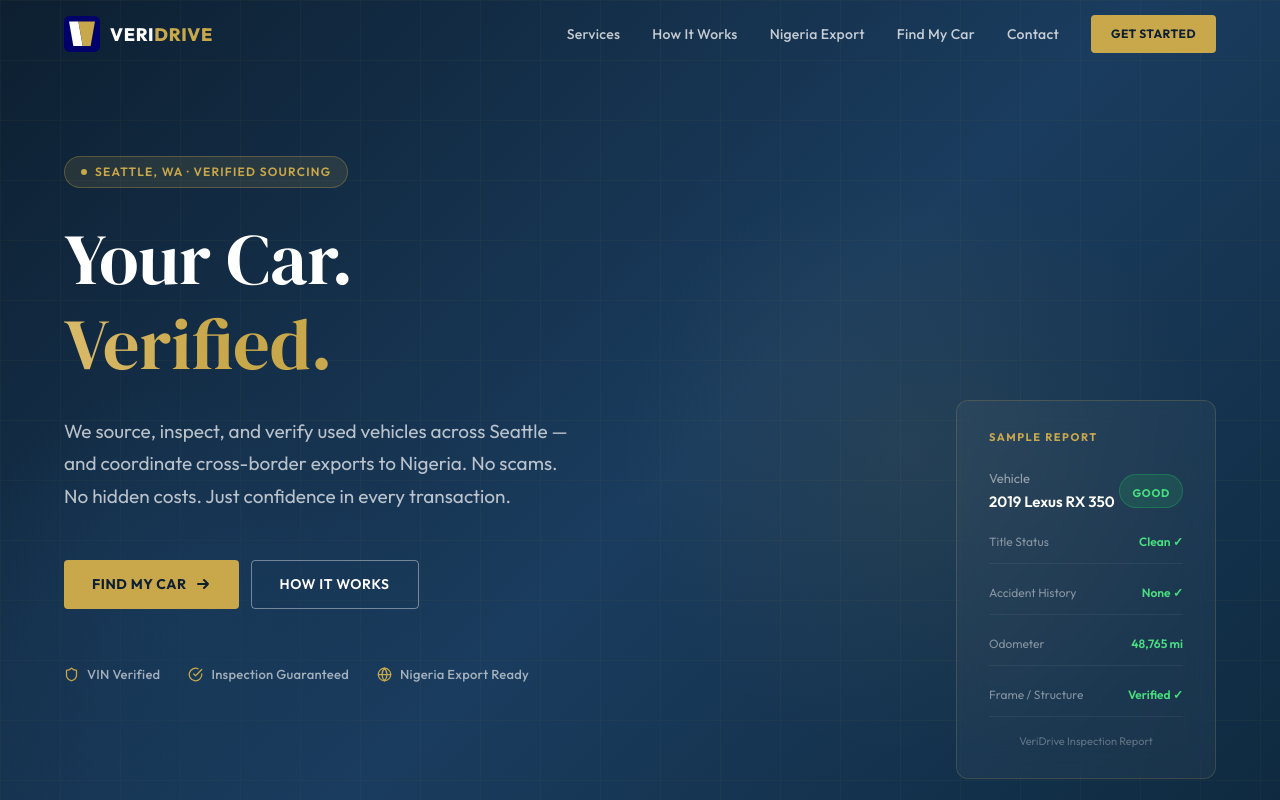
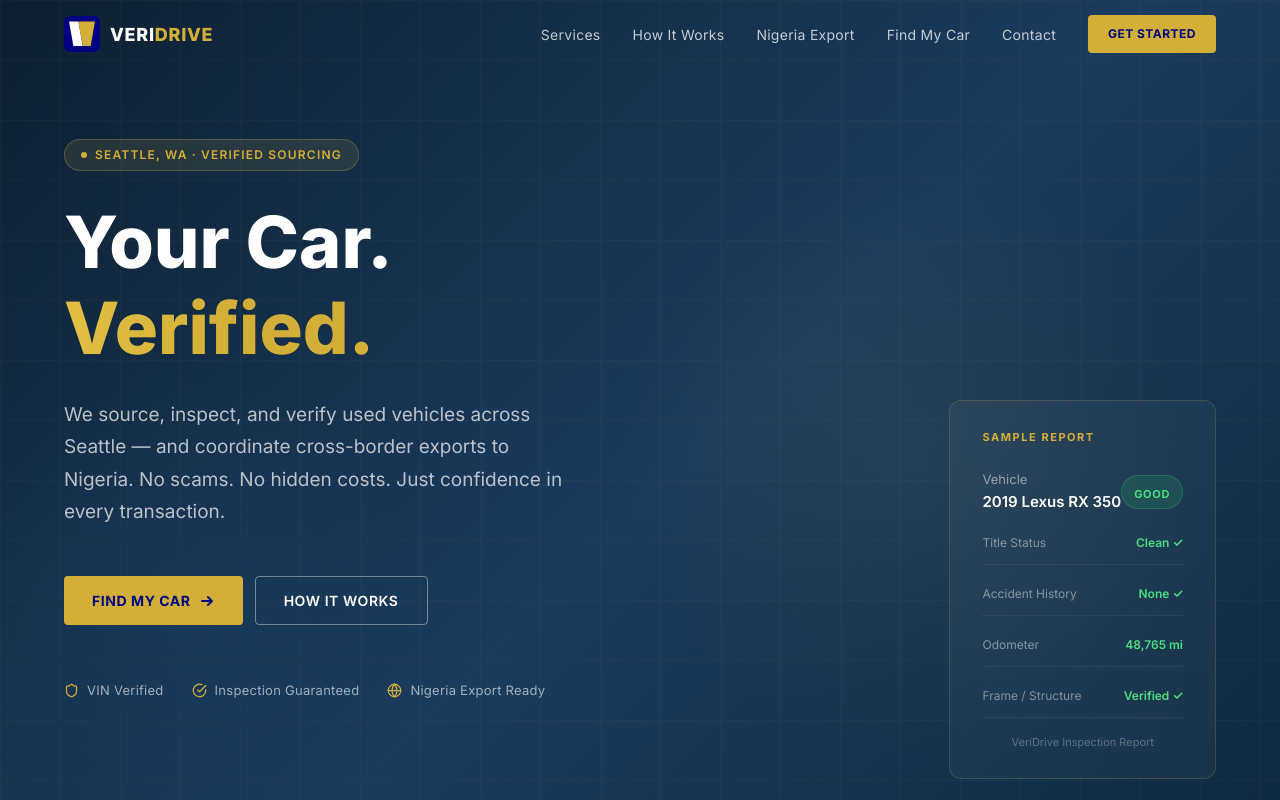
Before and after one commit to linux08/veridrive, a React (Create React App) app: page / in a window 1280 px wide. Shown: the top 800 px of the page. Built offline with nearby package versions, Linux system fonts and the light colour scheme.

Commit message:
aligned barnd design

```diff
--- a/public/index.html
+++ b/public/index.html
@@ -6,7 +6,7 @@
     <title>VeriDrive — Verified Vehicles. Transparent Process.</title>
     <link rel="preconnect" href="https://fonts.googleapis.com" />
     <link rel="preconnect" href="https://fonts.gstatic.com" crossorigin />
-    <link href="https://fonts.googleapis.com/css2?family=Outfit:wght@300;400;500;600;700;800;900&family=DM+Serif+Display:ital@0;1&display=swap" rel="stylesheet" />
+    <link href="https://fonts.googleapis.com/css2?family=Inter:wght@300;400;600;700;800&display=swap" rel="stylesheet" />
   </head>
   <body>
     <div id="root"></div>
--- a/src/components/Calculator.jsx
+++ b/src/components/Calculator.jsx
@@ -66,7 +66,7 @@ export default function Calculator_() {
         <div>
           <span className="section-label">Nigeria Export</span>
           <span className="gold-line" style={{ display: 'block', marginTop: 12, marginBottom: 16 }} />
-          <h2 style={{ fontFamily: 'DM Serif Display', fontSize: 'clamp(32px, 4vw, 46px)', fontWeight: 400, color: 'var(--navy-dark)', margin: '0 0 20px', lineHeight: 1.2 }}>
+          <h2 style={{ fontFamily: 'Inter', fontSize: 'clamp(32px, 4vw, 46px)', fontWeight: 700, color: 'var(--navy-dark)', margin: '0 0 20px', lineHeight: 1.2 }}>
             True Landed Cost Calculator
           </h2>
           <p style={{ fontSize: 16, color: '#5A7A96', lineHeight: 1.75, margin: '0 0 32px' }}>
--- a/src/components/Contact.jsx
+++ b/src/components/Contact.jsx
@@ -48,7 +48,7 @@ export default function Contact() {
                   display: 'inline-flex', alignItems: 'center', gap: 10,
                   marginTop: 36,
                   background: '#25D366', color: 'white',
-                  fontFamily: 'Outfit', fontWeight: 700, fontSize: 14,
+                  fontFamily: 'Inter', fontWeight: 700, fontSize: 14,
                   padding: '13px 24px', borderRadius: 6,
                   textDecoration: 'none', letterSpacing: '0.02em',
                   transition: 'transform 0.15s, background 0.2s',
@@ -67,7 +67,7 @@ export default function Contact() {
                 { num: '$0', label: 'Hidden Fees', desc: 'What you see is what you pay.' },
               ].map(({ num, label, desc }) => (
                 <div key={label} style={{ background: 'white', border: '1px solid #E4EEF7', borderRadius: 12, padding: '28px 28px', display: 'flex', gap: 20, alignItems: 'flex-start' }} className="card-hover">
-                  <div style={{ fontSize: 32, fontWeight: 800, color: 'var(--navy)', fontFamily: 'Outfit', lineHeight: 1, minWidth: 72 }}>{num}</div>
+                  <div style={{ fontSize: 32, fontWeight: 800, color: 'var(--navy)', fontFamily: 'Inter', lineHeight: 1, minWidth: 72 }}>{num}</div>
                   <div>
                     <div style={{ fontSize: 14, fontWeight: 700, color: 'var(--navy-dark)', marginBottom: 4 }}>{label}</div>
                     <div style={{ fontSize: 13, color: '#7A9AB4', lineHeight: 1.6 }}>{desc}</div>
@@ -97,7 +97,7 @@ export default function Contact() {
         <div style={{ maxWidth: 1200, margin: '0 auto', display: 'flex', justifyContent: 'space-between', alignItems: 'center', flexWrap: 'wrap', gap: 20 }}>
           <a href="#" style={{ textDecoration: 'none', display: 'flex', alignItems: 'center', gap: 10 }}>
             <Logo size={28} />
-            <span style={{ fontFamily: 'Outfit', fontWeight: 800, fontSize: 15, color: 'white', letterSpacing: '0.06em' }}>
+            <span style={{ fontFamily: 'Inter', fontWeight: 800, fontSize: 15, color: 'white', letterSpacing: '0.06em' }}>
               VERI<span style={{ color: 'var(--gold)' }}>DRIVE</span>
             </span>
           </a>
--- a/src/components/FindMyCar.jsx
+++ b/src/components/FindMyCar.jsx
@@ -26,7 +26,7 @@ export default function FindMyCar() {
         <div style={{ marginBottom: 52, textAlign: 'center' }}>
           <span className="section-label">Get Started</span>
           <span className="gold-line" style={{ display: 'block', margin: '12px auto 16px', transformOrigin: 'center' }} />
-          <h2 style={{ fontFamily: 'DM Serif Display', fontSize: 'clamp(32px, 4vw, 46px)', fontWeight: 400, color: 'white', margin: '0 0 16px', lineHeight: 1.2 }}>
+          <h2 style={{ fontFamily: 'Inter', fontSize: 'clamp(32px, 4vw, 46px)', fontWeight: 700, color: 'white', margin: '0 0 16px', lineHeight: 1.2 }}>
             Find My Car
           </h2>
           <p style={{ fontSize: 16, color: 'rgba(255,255,255,0.55)', lineHeight: 1.7, maxWidth: 480, margin: '0 auto' }}>
@@ -64,7 +64,7 @@ export default function FindMyCar() {
                       background: form.type === opt.value ? 'var(--gold)' : 'rgba(255,255,255,0.04)',
                       color: form.type === opt.value ? 'var(--navy-dark)' : 'rgba(255,255,255,0.5)',
                       transition: 'all 0.2s',
-                      fontFamily: 'Outfit',
+                      fontFamily: 'Inter',
                     }}
                   >
                     {opt.label}
--- a/src/components/Hero.jsx
+++ b/src/components/Hero.jsx
@@ -46,10 +46,10 @@ export default function Hero() {
           </div>
 
           {/* Headline */}
-          <h1 className="animate-fade-up-d1" style={{ fontFamily: 'DM Serif Display', fontSize: 'clamp(42px, 6vw, 72px)', lineHeight: 1.08, color: 'white', margin: '0 0 8px', fontWeight: 400 }}>
+          <h1 className="animate-fade-up-d1" style={{ fontFamily: 'Inter', fontSize: 'clamp(42px, 6vw, 72px)', lineHeight: 1.08, color: 'white', margin: '0 0 8px', fontWeight: 800 }}>
             Your Car.
           </h1>
-          <h1 className="animate-fade-up-d2" style={{ fontFamily: 'DM Serif Display', fontSize: 'clamp(42px, 6vw, 72px)', lineHeight: 1.08, margin: '0 0 32px', fontWeight: 400 }}>
+          <h1 className="animate-fade-up-d2" style={{ fontFamily: 'Inter', fontSize: 'clamp(42px, 6vw, 72px)', lineHeight: 1.08, margin: '0 0 32px', fontWeight: 800 }}>
             <span className="gold-shimmer">Verified.</span>
           </h1>
 
--- a/src/components/HowItWorks.jsx
+++ b/src/components/HowItWorks.jsx
@@ -21,7 +21,7 @@ export default function HowItWorks() {
           <div>
             <span className="section-label">The Process</span>
             <span className="gold-line" style={{ display: 'block', marginTop: 12, marginBottom: 16 }} />
-            <h2 style={{ fontFamily: 'DM Serif Display', fontSize: 'clamp(32px, 4vw, 48px)', fontWeight: 400, color: 'white', margin: 0, lineHeight: 1.2 }}>
+            <h2 style={{ fontFamily: 'Inter', fontSize: 'clamp(32px, 4vw, 48px)', fontWeight: 700, color: 'white', margin: 0, lineHeight: 1.2 }}>
               How VeriDrive Works
             </h2>
           </div>
--- a/src/components/Logo.jsx
+++ b/src/components/Logo.jsx
@@ -9,11 +9,11 @@ export default function Logo({ size = 34 }) {
       fill="none"
       xmlns="http://www.w3.org/2000/svg"
     >
-      <rect width="100" height="100" rx="16" fill="#00006B" />
+      <rect width="100" height="100" rx="16" fill="#000080" />
       {/* White left arm */}
       <polygon points="14,15 40,15 52,83 26,83" fill="white" />
-      {/* Gold right arm */}
-      <polygon points="40,15 86,15 74,83 52,83" fill="#C9A84C" />
+      {/* Antique Gold right arm */}
+      <polygon points="40,15 86,15 74,83 52,83" fill="#D4AF37" />
     </svg>
   );
 }
--- a/src/components/Navbar.jsx
+++ b/src/components/Navbar.jsx
@@ -35,7 +35,7 @@ export default function Navbar() {
         {/* Logo */}
         <a href="#" style={{ textDecoration: 'none', display: 'flex', alignItems: 'center', gap: 10 }}>
           <Logo size={36} />
-          <span style={{ fontFamily: 'Outfit', fontWeight: 800, fontSize: 18, color: 'white', letterSpacing: '0.04em' }}>
+          <span style={{ fontFamily: 'Inter', fontWeight: 800, fontSize: 18, color: 'white', letterSpacing: '0.04em' }}>
             VERI<span style={{ color: 'var(--gold)' }}>DRIVE</span>
           </span>
         </a>
--- a/src/components/Services.jsx
+++ b/src/components/Services.jsx
@@ -45,7 +45,7 @@ export default function Services() {
         <div style={{ marginBottom: 64 }}>
           <span className="section-label">What We Do</span>
           <span className="gold-line" style={{ display: 'block', marginTop: 12, marginBottom: 16 }} />
-          <h2 style={{ fontFamily: 'DM Serif Display', fontSize: 'clamp(32px, 4vw, 48px)', fontWeight: 400, color: 'var(--navy-dark)', margin: 0, maxWidth: 520, lineHeight: 1.2 }}>
+          <h2 style={{ fontFamily: 'Inter', fontSize: 'clamp(32px, 4vw, 48px)', fontWeight: 700, color: 'var(--navy-dark)', margin: 0, maxWidth: 520, lineHeight: 1.2 }}>
             Our Services
           </h2>
           <p style={{ fontSize: 17, color: '#5A7A96', marginTop: 16, maxWidth: 480, lineHeight: 1.7 }}>
--- a/src/index.css
+++ b/src/index.css
@@ -3,14 +3,16 @@
 @tailwind utilities;
 
 :root {
-  --navy: #1A3C5E;
-  --navy-dark: #0D1F30;
-  --navy-light: #2A5480;
-  --gold: #C9A84C;
-  --gold-light: #E2C47A;
-  --gold-muted: #F5EDD4;
-  --cream: #FDFAF4;
-  --slate: #F0F4F8;
+  --navy:       #000080;   /* Maritime Blue — primary */
+  --navy-dark:  #000080;   /* Maritime Blue — dark surfaces */
+  --navy-light: #1A1A9C;   /* Maritime Blue — lighter tint */
+  --gold:       #D4AF37;   /* Antique Gold — accent */
+  --gold-light: #E8C84A;   /* Antique Gold — hover/light */
+  --gold-muted: #F5EDCC;   /* Antique Gold — muted tint */
+  --cream:      #F8F8F8;   /* Chalk White — page background */
+  --slate:      #EFEFEF;   /* Light surface variant */
+  --text:       #333333;   /* Onyx Black — body text */
+  --border:     #C0C0C0;   /* Sterling Silver — borders/dividers */
 }
 
 * { box-sizing: border-box; }
@@ -19,9 +21,9 @@ html { scroll-behavior: smooth; }
 
 body {
   margin: 0;
-  font-family: 'Outfit', sans-serif;
+  font-family: 'Inter', sans-serif;
   background: var(--cream);
-  color: var(--navy-dark);
+  color: var(--text);
   -webkit-font-smoothing: antialiased;
 }
 
@@ -83,7 +85,7 @@ body {
   gap: 8px;
   background: var(--gold);
   color: var(--navy-dark);
-  font-family: 'Outfit', sans-serif;
+  font-family: 'Inter', sans-serif;
   font-weight: 700;
   font-size: 14px;
   letter-spacing: 0.04em;
@@ -93,6 +95,7 @@ body {
   cursor: pointer;
   transition: background 0.2s, transform 0.15s;
   text-transform: uppercase;
+  text-decoration: none;
 }
 .btn-gold:hover {
   background: var(--gold-light);
@@ -105,7 +108,7 @@ body {
   gap: 8px;
   background: transparent;
   color: white;
-  font-family: 'Outfit', sans-serif;
+  font-family: 'Inter', sans-serif;
   font-weight: 600;
   font-size: 14px;
   letter-spacing: 0.04em;
@@ -115,6 +118,7 @@ body {
   cursor: pointer;
   transition: border-color 0.2s, background 0.2s;
   text-transform: uppercase;
+  text-decoration: none;
 }
 .btn-outline:hover {
   border-color: var(--gold-light);
@@ -136,19 +140,19 @@ body {
 }
 .card-hover:hover {
   transform: translateY(-4px);
-  box-shadow: 0 20px 48px rgba(26,60,94,0.12);
+  box-shadow: 0 20px 48px rgba(0,0,128,0.12);
 }
 
 /* ── inputs ── */
 .vd-input {
   width: 100%;
   background: white;
-  border: 1.5px solid #D8E4F0;
+  border: 1.5px solid var(--border);
   border-radius: 4px;
   padding: 12px 16px;
-  font-family: 'Outfit', sans-serif;
+  font-family: 'Inter', sans-serif;
   font-size: 15px;
-  color: var(--navy-dark);
+  color: var(--text);
   outline: none;
   transition: border-color 0.2s;
 }
@@ -158,12 +162,12 @@ body {
 .vd-select {
   width: 100%;
   background: white;
-  border: 1.5px solid #D8E4F0;
+  border: 1.5px solid var(--border);
   border-radius: 4px;
   padding: 12px 16px;
-  font-family: 'Outfit', sans-serif;
+  font-family: 'Inter', sans-serif;
   font-size: 15px;
-  color: var(--navy-dark);
+  color: var(--text);
   outline: none;
   appearance: none;
   cursor: pointer;
@@ -174,12 +178,12 @@ body {
 .vd-textarea {
   width: 100%;
   background: white;
-  border: 1.5px solid #D8E4F0;
+  border: 1.5px solid var(--border);
   border-radius: 4px;
   padding: 12px 16px;
-  font-family: 'Outfit', sans-serif;
+  font-family: 'Inter', sans-serif;
   font-size: 15px;
-  color: var(--navy-dark);
+  color: var(--text);
   outline: none;
   resize: vertical;
   min-height: 100px;
```
Also changed, not shown: 1 other file (tests, documents, lock files or other folders).
